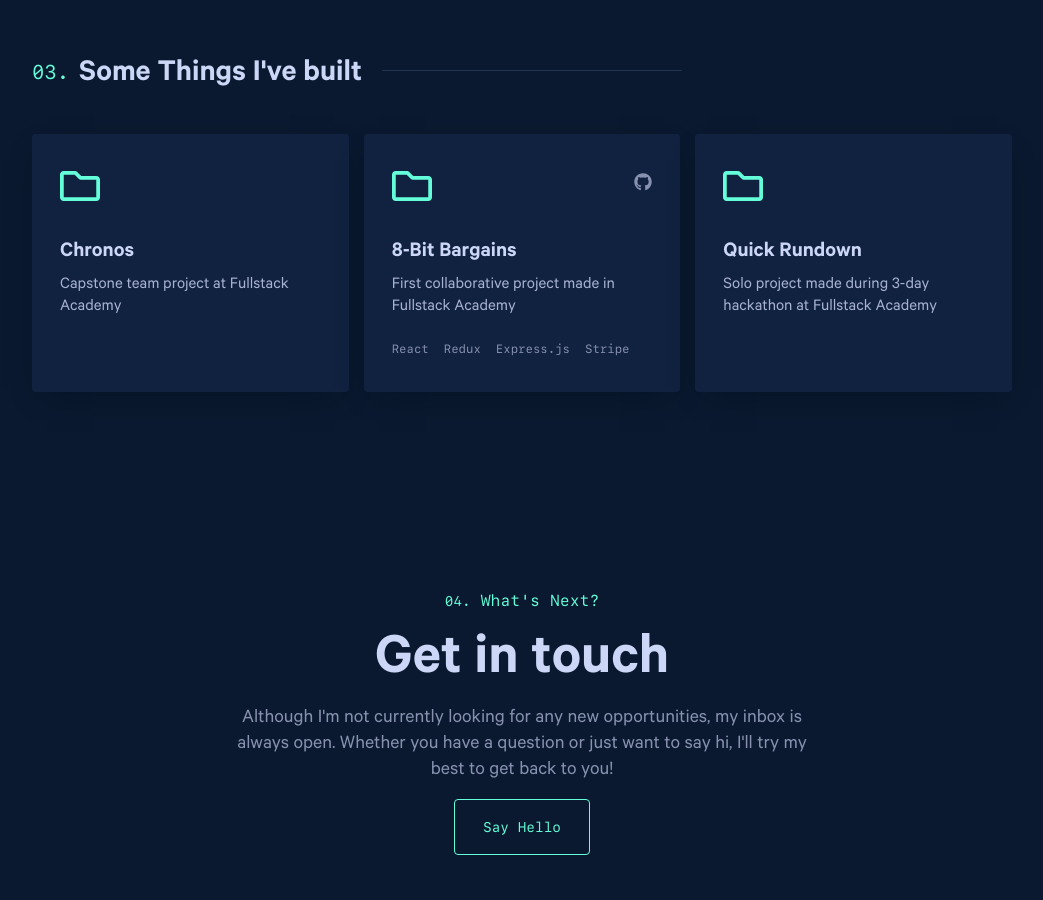
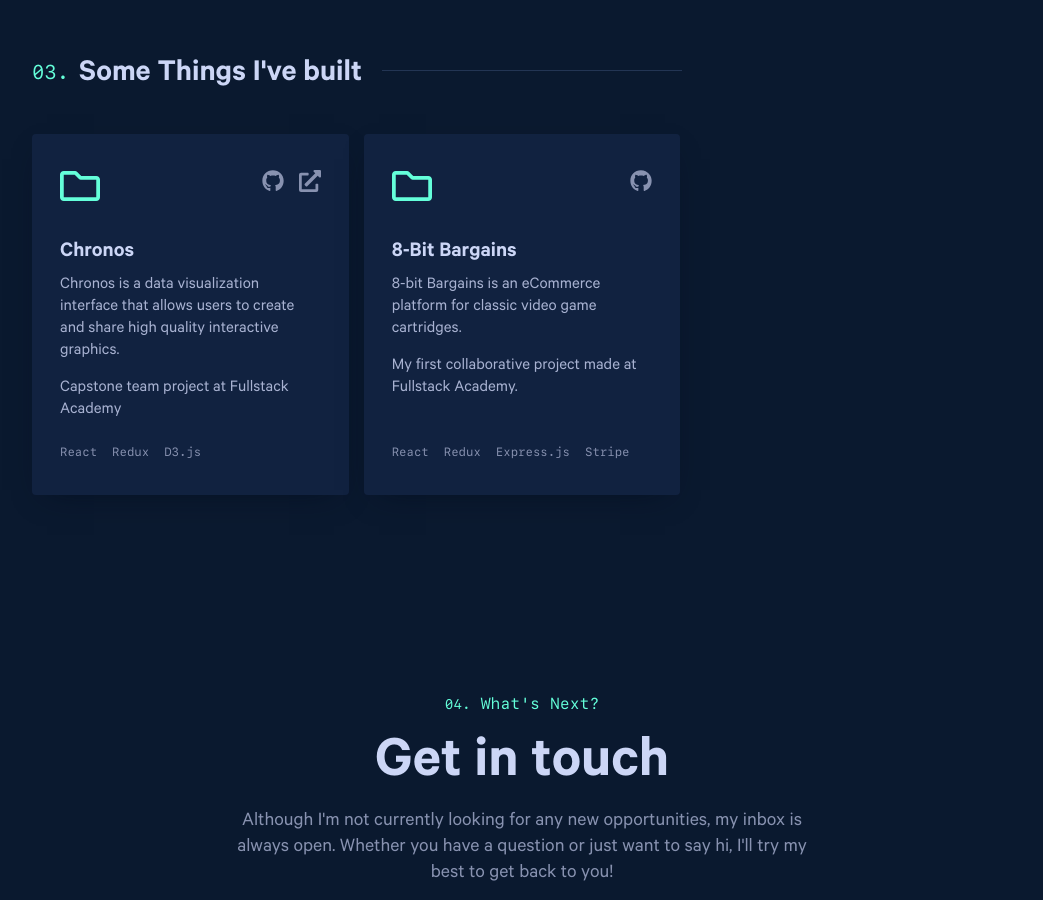
Before and after one commit to villacreses/personal-site-v2, a Next.js app: page / in a window 1280 px wide. Shown: the part 2140-3040 px from the top of the page, without its empty margins (118-1161 px from the left). Built offline with nearby package versions, Linux system fonts and the light colour scheme.

Commit message:
Update ProjectGridItem content/styles/markup
- Use `DisplayIf`, `AnchorLink`, and `Markdown` where relevant

- Update styles to minimize div usage

- Finalize project description copy

```diff
--- a/src/components/ProjectGrid.module.scss
+++ b/src/components/ProjectGrid.module.scss
@@ -1,4 +1,4 @@
-$small-break: 768px;
+@use '@styles/breakpoints';
 
 .gridUl {
   list-style: outside none none;
@@ -32,7 +32,6 @@ $small-break: 768px;
     h3 {
       margin: 0 0 10px;
       color: var(--slate-lightest);
-      font-size: var(--fz-xxl);
     }
 
     p {
@@ -65,28 +64,22 @@ $small-break: 768px;
   }
 }
 
-.projectTop {
+.icons {
   display: flex;
   align-items: center;
-  justify-content: space-between;
   margin-bottom: 35px;
+
+  // Only the main (decorative) icon is a direct svg child
+  & > svg {
+    color: var(--green);
+    margin-right: auto;
+    font-size: 40px;
+  }
 }
 
-.expand {
-  flex: 1;
-}
-
-.mainIcons {
-  display: flex;
-  align-items: center;
-  color: var(--green);
-  font-size: 40px;
-}
-
-.externalLinks {
-  a {
-    &:not(:last-child) {
-      margin-right: 15px;
-    }
+.externalLink {
+  font-size: var(--fz-xxl);
+  &:not(:last-child) {
+    margin-right: 15px;
   }
 }
--- a/src/components/ProjectGrid.tsx
+++ b/src/components/ProjectGrid.tsx
@@ -1,41 +1,50 @@
-import { FC } from 'react'
+import { FC, ComponentProps } from 'react'
+import Markdown from 'react-markdown';
 import Icon from './Icon';
+import DisplayIf from './DisplayIf';
+import AnchorLink from './AnchorLink';
 import styles from './ProjectGrid.module.scss';
 import {ProjectGridItemProps} from '@types';
 import {projectContent} from '@data';
 
 const ProjectGridItem: FC<ProjectGridItemProps> = ({
-  title,
   description,
   tools = [],
   github,
-  website
+  website,
+  note,
 }) => (
   <li className={styles.gridLi}>
     <header>
-      <div className={styles.projectTop}>
-        <div className={styles.mainIcons}>
+      <div className={styles.icons}>
         <Icon id="folder" />
-        </div>
-        <div className={styles.externalLinks}>
-          {!!github && (
-            <a
+        <DisplayIf condition={!!github}>
+          <AnchorLink
             href={github}
+            className={styles.externalLink}
+            title="Github repo"
+            aria-label="Link to github repo"
           >
             <Icon id="github" />
-            </a>
-          )}
-          {!!website && (
+          </AnchorLink>
+        </DisplayIf>
+        <DisplayIf condition={!!website}>
           <a
             href={website}
+            className={styles.externalLink}
+            title="External link"
+            aria-label="External link"
           >
             <Icon id="external" />
           </a>
-          )}
+        </DisplayIf>
       </div>
-      </div>
-      <h3>{title}</h3>
-      <p>{description}</p>
+      <Markdown>
+        {description}
+      </Markdown>
+      <DisplayIf condition={!!note}>
+        <p role="note">{note!}</p>
+      </DisplayIf>
     </header>
     <footer>
       <ul>
--- a/src/data/Projects.content.yaml
+++ b/src/data/Projects.content.yaml
@@ -1,18 +1,26 @@
 - slug: chronos
-  title: Chronos
   description: >
-    Capstone team project at Fullstack Academy
+    ### Chronos
+
+    Chronos is a data visualization interface that allows users to create and
+    share high quality interactive graphics.
+  note: Capstone team project at Fullstack Academy
+  website: https://chronos-d08ff.firebaseapp.com/
+  github: https://github.com/Capstone-Chronos/chronos
+  tools:
+    - React
+    - Redux
+    - D3.js
 - slug: 8bit
-  title: 8-Bit Bargains
+  title:
   description: >
-    First collaborative project made in Fullstack Academy
+    ### 8-Bit Bargains
+
+    8-bit Bargains is an eCommerce platform for classic video game cartridges.
+  note: My first collaborative project made at Fullstack Academy.
   github: https://github.com/8BitBargains/8bitBargains
   tools:
     - React
     - Redux
     - Express.js
     - Stripe
-- slug: qrd
-  title: Quick Rundown
-  description: >
-    Solo project made during 3-day hackathon at Fullstack Academy
--- a/types/components.types.ts
+++ b/types/components.types.ts
@@ -64,4 +64,5 @@ export type ProjectGridItemProps = {
   tools?: Array<string>;
   github?: string;
   website?: string;
+  note?: string;
 }
```
Lines whose indentation alone changed are shown as unchanged.
